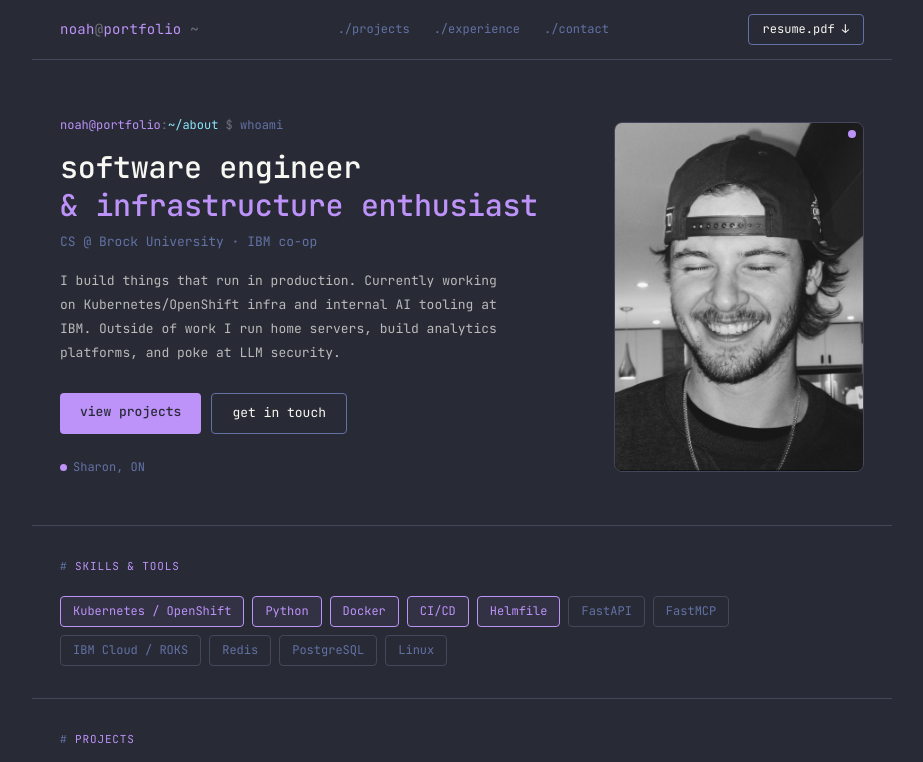
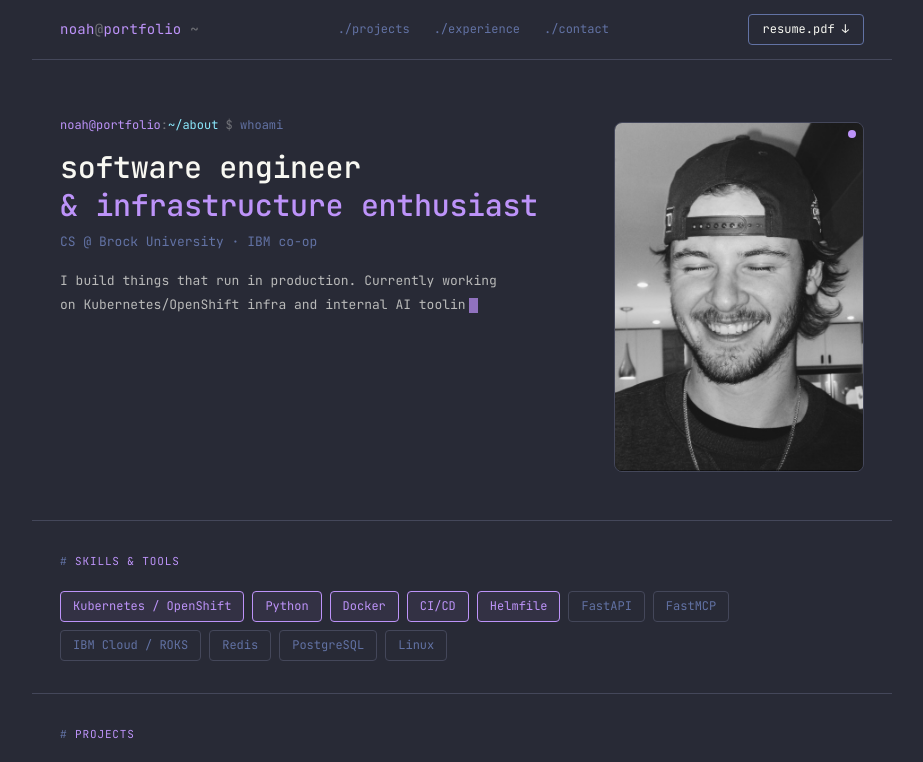
Before and after one commit to Noah-Dimitriadis/portfolio-site, a React (Vite) app: page / in a window 1280 px wide. Shown: the top 762 px of the page, without its empty margins (178-1101 px from the left). Built offline with nearby package versions, Linux system fonts and the light colour scheme.

Commit message:
add typing animations

```diff
--- a/src/App.jsx
+++ b/src/App.jsx
@@ -1,3 +1,4 @@
+import { useState, useEffect } from "react";
 import styles from "./App.module.css";
 
 // ── Data — fill these in ──────────────────────────────────────────────────────
@@ -79,6 +80,99 @@ const EXPERIENCE = [
   },
 ];
 
+// ── Terminal typer ────────────────────────────────────────────────────────────
+
+const HERO_LINES = [
+  { text: "noah@portfolio:~/about $ whoami", pauseAfter: 400 },
+  { text: "software engineer", pauseAfter: 120 },
+  { text: "& infrastructure enthusiast", pauseAfter: 350 },
+  { text: "CS @ Brock University · IBM co-op", pauseAfter: 200 },
+  {
+    text: "I build things that run in production. Currently working on Kubernetes/OpenShift infra and internal AI tooling at IBM. Outside of work I run home servers, build analytics platforms, and poke at LLM security.",
+    rate: 13,
+    pauseAfter: 300,
+  },
+  { text: "", pauseAfter: 0 },
+];
+
+const PROMPT_PARTS = [
+  { text: "noah@portfolio", cls: "ps1User" },
+  { text: ":", cls: "dim" },
+  { text: "~/about", cls: "ps1Path" },
+  { text: " $ ", cls: "dim" },
+  { text: "whoami", cls: null },
+];
+
+function useTerminalTyper(lines, baseRate = 28) {
+  const prefersReduced =
+    typeof window !== "undefined" &&
+    window.matchMedia("(prefers-reduced-motion: reduce)").matches;
+
+  const [started, setStarted] = useState(false);
+  const [lineIdx, setLineIdx] = useState(0);
+  const [chars, setChars] = useState(0);
+
+  useEffect(() => {
+    if (prefersReduced) return;
+    const t = setTimeout(() => setStarted(true), 200);
+    return () => clearTimeout(t);
+  }, [prefersReduced]);
+
+  useEffect(() => {
+    if (!started || prefersReduced || lineIdx >= lines.length) return;
+    const line = lines[lineIdx];
+    const rate = line.rate ?? baseRate;
+    if (chars < line.text.length) {
+      const t = setTimeout(() => setChars((c) => c + 1), rate);
+      return () => clearTimeout(t);
+    }
+    const t = setTimeout(() => {
+      setLineIdx((i) => i + 1);
+      setChars(0);
+    }, line.pauseAfter ?? 250);
+    return () => clearTimeout(t);
+  }, [started, lineIdx, chars, prefersReduced, lines, baseRate]);
+
+  if (prefersReduced) {
+    return {
+      visibleFor: (idx) => lines[idx]?.text ?? "",
+      isTyping: () => false,
+      isVisible: () => true,
+    };
+  }
+
+  return {
+    visibleFor: (idx) => {
+      if (idx < lineIdx) return lines[idx]?.text ?? "";
+      if (idx === lineIdx) return (lines[idx]?.text ?? "").slice(0, chars);
+      return "";
+    },
+    isTyping: (idx) =>
+      idx === lineIdx &&
+      (started ? chars < (lines[idx]?.text.length ?? 0) : true),
+    isVisible: (idx) => idx <= lineIdx,
+  };
+}
+
+function TypedPrompt({ charsVisible, showCursor }) {
+  let rem = charsVisible;
+  return (
+    <div className={styles.heroPrompt}>
+      {PROMPT_PARTS.map((part, i) => {
+        if (rem <= 0) return null;
+        const slice = part.text.slice(0, Math.min(rem, part.text.length));
+        rem -= part.text.length;
+        return (
+          <span key={i} className={part.cls ? styles[part.cls] : undefined}>
+            {slice}
+          </span>
+        );
+      })}
+      {showCursor && <span className="cursor" />}
+    </div>
+  );
+}
+
 // ── Sub-components ────────────────────────────────────────────────────────────
 
 function Nav() {
@@ -103,33 +197,47 @@ function Nav() {
 }
 
 function Hero() {
+  const typer = useTerminalTyper(HERO_LINES);
+
   return (
-    <section className={`${styles.hero} fade-up`}>
+    <section className={styles.hero}>
       <div className={styles.heroText}>
-        <div className={styles.heroPrompt}>
-          <span className={styles.ps1User}>noah@portfolio</span>
-          <span className={styles.dim}>:</span>
-          <span className={styles.ps1Path}>~/about</span>
-          <span className={styles.dim}> $ </span>
-          <span>whoami</span>
-        </div>
+        <TypedPrompt
+          charsVisible={typer.visibleFor(0).length}
+          showCursor={typer.isTyping(0)}
+        />
 
+        {typer.isVisible(1) && (
           <h1 className={styles.heroH1}>
-          software engineer
+            {typer.visibleFor(1)}
+            {typer.isTyping(1) && <span className="cursor" />}
+            {typer.isVisible(2) && (
+              <>
                 <br />
-          <em className={styles.heroAccent}>&amp; infrastructure enthusiast</em>
+                <em className={styles.heroAccent}>{typer.visibleFor(2)}</em>
+                {typer.isTyping(2) && <span className="cursor" />}
+              </>
+            )}
           </h1>
+        )}
 
-        <p className={styles.heroRole}>CS @ Brock University · IBM co-op</p>
+        {typer.isVisible(3) && (
+          <p className={styles.heroRole}>
+            {typer.visibleFor(3)}
+            {typer.isTyping(3) && <span className="cursor" />}
+          </p>
+        )}
 
+        {typer.isVisible(4) && (
           <p className={styles.heroSub}>
-          I build things that run in production. Currently working on
-          Kubernetes/OpenShift infra and internal AI tooling at IBM. Outside of
-          work I run home servers, build analytics platforms, and poke at LLM
-          security.
+            {typer.visibleFor(4)}
+            {typer.isTyping(4) && <span className="cursor" />}
           </p>
+        )}
 
-        <div className={styles.heroActions}>
+        {typer.isVisible(5) && (
+          <>
+            <div className={`${styles.heroActions} fade-up`}>
               <a href="#projects" className={styles.btnPrimary}>
                 view projects
               </a>
@@ -137,13 +245,14 @@ function Hero() {
                 get in touch
               </a>
             </div>
-
-        <div className={styles.statusRow}>
+            <div className={`${styles.statusRow} fade-up`}>
               <span className={styles.statusItem}>
                 <span className={`${styles.dot} ${styles.dotPurple}`} />
                 Sharon, ON
               </span>
             </div>
+          </>
+        )}
       </div>
 
       <div className={styles.avatarWrap}>
```
Lines whose indentation alone changed are shown as unchanged.
